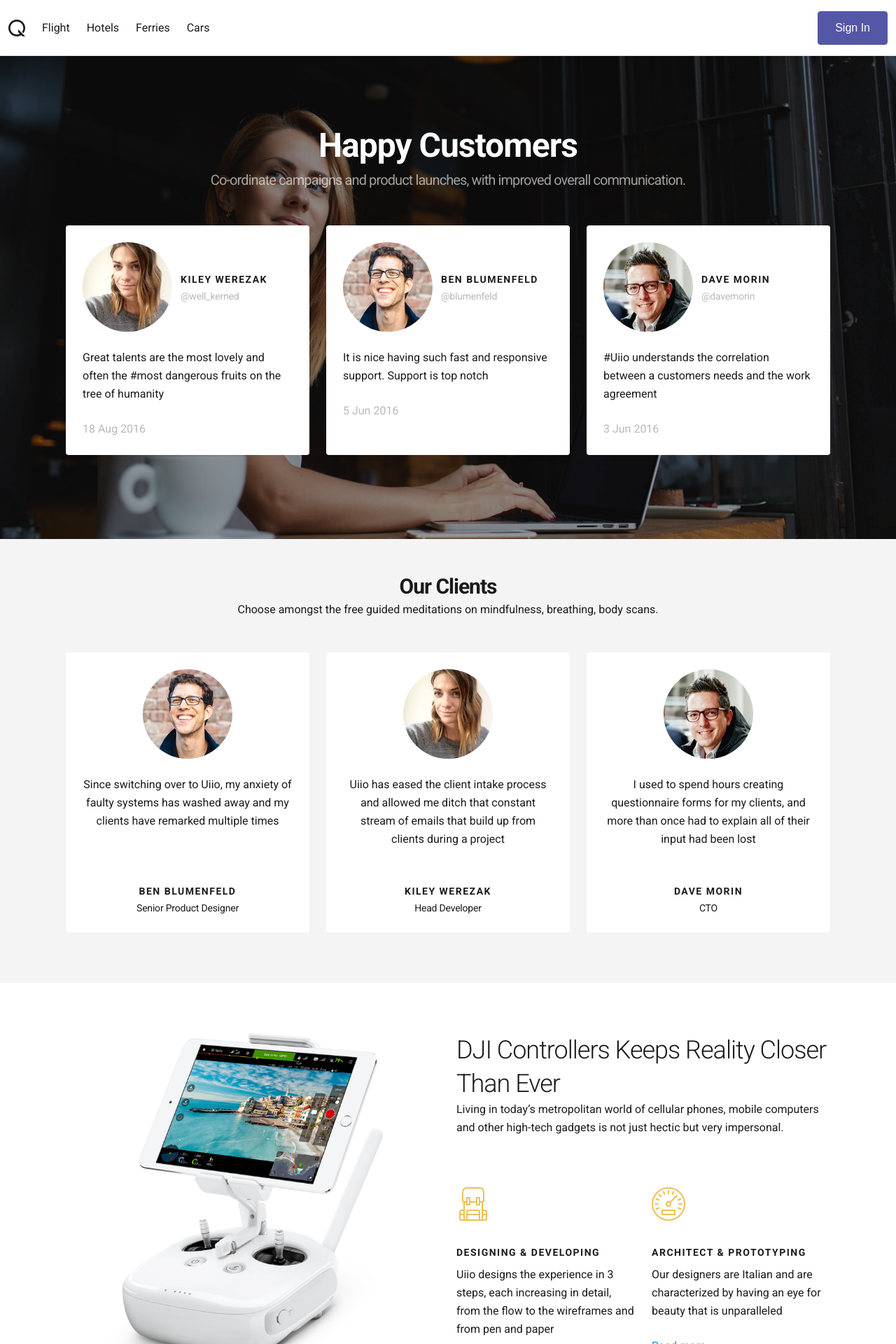
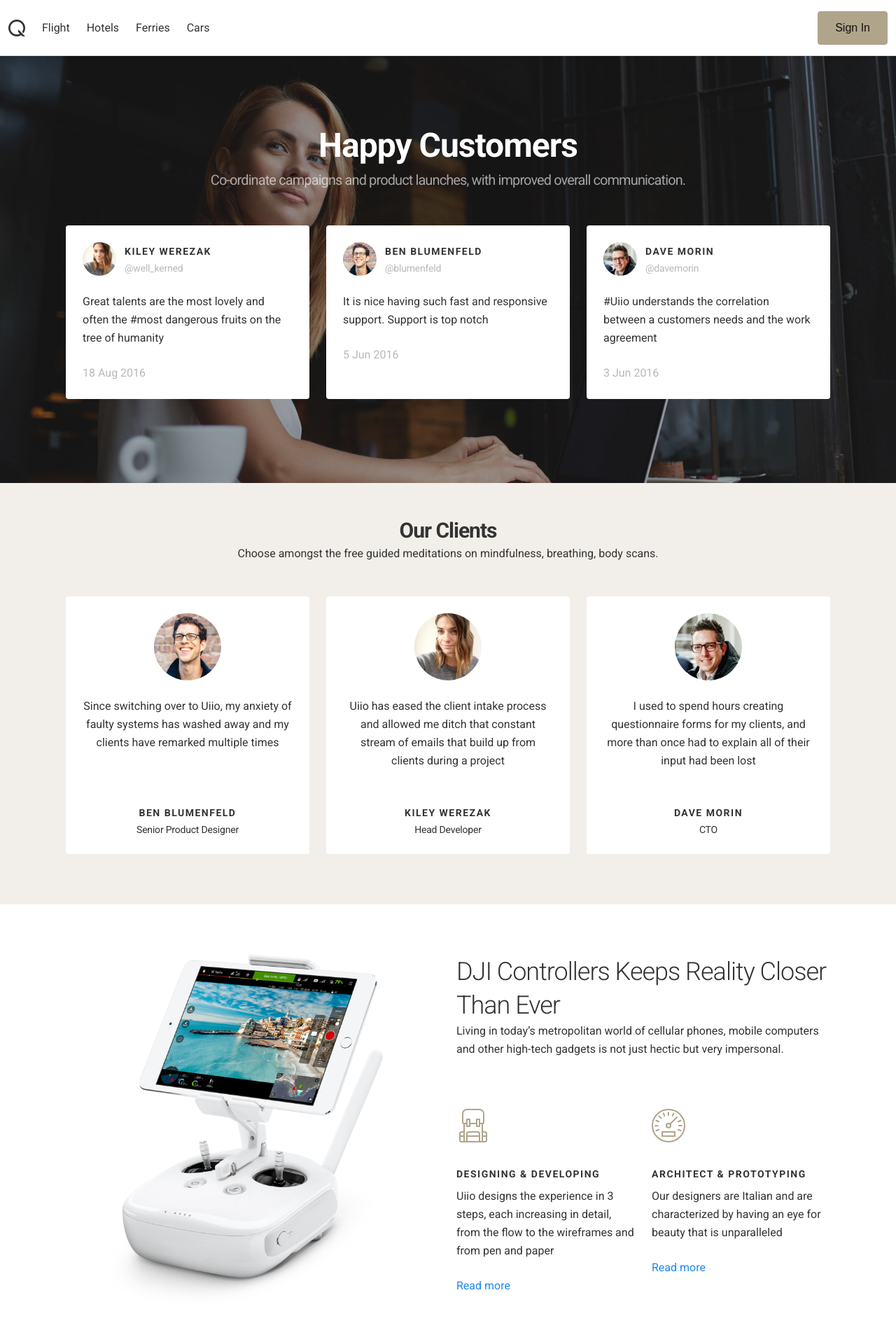
Before and after one commit to gparas/stamp, a React (Create React App) app: page / in a window 1280 px wide. Shown: the top 1920 px of the page at 70% size. Built offline with nearby package versions, Linux system fonts and the light colour scheme.

Commit message:
fix avatar size

```diff
--- a/src/App.css
+++ b/src/App.css
@@ -18,14 +18,14 @@ body {
   font-size: 16px;
   font-weight: normal;
   line-height: 26px;
-  color: #1B1B1B;
+  color: #333333;
   background-color: #fff; }
 
 h1, h2, h3, h4, h5, h6,
 .h1, .h2, .h3, .h4, .h5, .h6 {
   font-family: inherit;
   font-weight: 700;
-  color: #1B1B1B;
+  color: #333333;
   margin-top: 0;
   margin-bottom: 0;
   letter-spacing: -1px; }
@@ -84,7 +84,7 @@ textarea {
 
 .navbar-brand {
   display: flex;
-  color: #1B1B1B;
+  color: #333333;
   padding-right: 12px; }
   .navbar-brand:focus, .navbar-brand:hover {
     text-decoration: none; }
@@ -114,7 +114,7 @@ textarea {
       flex-direction: row; } }
   .navbar-nav .nav-link {
     display: flex;
-    color: #1B1B1B;
+    color: #333333;
     padding: 6px 12px; }
     .navbar-nav .nav-link:focus, .navbar-nav .nav-link:hover {
       text-decoration: none; }
@@ -146,21 +146,21 @@ h5, .h5 {
 .hero-text {
   font-size: 64px;
   font-weight: 700;
-  color: #1B1B1B;
+  color: #333333;
   line-height: 84px;
   letter-spacing: -0.9px; }
 
 .headline-text {
   font-size: 14px;
   font-weight: 700;
-  color: #1B1B1B;
+  color: #333333;
   letter-spacing: 1.5px;
   text-transform: uppercase; }
 
 .headline-text-small {
   font-size: 12px;
   font-weight: 700;
-  color: #1B1B1B;
+  color: #333333;
   letter-spacing: 1.3px;
   text-transform: uppercase; }
 
@@ -270,23 +270,23 @@ h5, .h5 {
     border-color: #ea3201; }
 
 .btn-primary {
-  color: #fff;
-  background-color: #5457A6;
-  border-color: #5457A6; }
+  color: #111;
+  background-color: #B0A48A;
+  border-color: #B0A48A; }
   .btn-primary:hover {
-    color: #fff;
-    background-color: #474a8d;
-    border-color: #434584; }
+    color: #111;
+    background-color: #a19273;
+    border-color: #9b8c6c; }
   .btn-primary:focus, .btn-primary.focus {
-    box-shadow: 0 0 0 3px rgba(84, 87, 166, 0.5); }
+    box-shadow: 0 0 0 3px rgba(176, 164, 138, 0.5); }
   .btn-primary.disabled, .btn-primary:disabled {
-    background-color: #5457A6;
-    border-color: #5457A6; }
+    background-color: #B0A48A;
+    border-color: #B0A48A; }
   .btn-primary:active, .btn-primary.active,
   .show > .btn-primary.dropdown-toggle {
-    background-color: #474a8d;
+    background-color: #a19273;
     background-image: none;
-    border-color: #434584; }
+    border-color: #9b8c6c; }
 
 .btn-outline-success {
   color: #40be65;
@@ -369,24 +369,24 @@ h5, .h5 {
     border-color: #fe4f20; }
 
 .btn-outline-primary {
-  color: #5457A6;
+  color: #B0A48A;
   background-color: transparent;
   background-image: none;
-  border-color: #5457A6; }
+  border-color: #B0A48A; }
   .btn-outline-primary:hover {
     color: #fff;
-    background-color: #5457A6;
-    border-color: #5457A6; }
+    background-color: #B0A48A;
+    border-color: #B0A48A; }
   .btn-outline-primary:focus, .btn-outline-primary.focus {
-    box-shadow: 0 0 0 3px rgba(84, 87, 166, 0.5); }
+    box-shadow: 0 0 0 3px rgba(176, 164, 138, 0.5); }
   .btn-outline-primary.disabled, .btn-outline-primary:disabled {
-    color: #5457A6;
+    color: #B0A48A;
     background-color: transparent; }
   .btn-outline-primary:active, .btn-outline-primary.active,
   .show > .btn-outline-primary.dropdown-toggle {
     color: #fff;
-    background-color: #5457A6;
-    border-color: #5457A6; }
+    background-color: #B0A48A;
+    border-color: #B0A48A; }
 
 .page-width {
   position: relative;
@@ -509,22 +509,22 @@ h5, .h5 {
   padding-right: 12px; }
 
 .bg-light {
-  background-color: #F4F4F4 !important; }
+  background-color: #F2EFEA !important; }
 
 a.bg-light:focus, a.bg-light:hover {
-  background-color: #dbdbdb !important; }
+  background-color: #dfd7cb !important; }
 
 .bg-dark {
-  background-color: #1B1B1B !important; }
+  background-color: #333333 !important; }
 
 a.bg-dark:focus, a.bg-dark:hover {
-  background-color: #020202 !important; }
+  background-color: #1a1a1a !important; }
 
 .bg-primary {
-  background-color: #5457A6 !important; }
+  background-color: #B0A48A !important; }
 
 a.bg-primary:focus, a.bg-primary:hover {
-  background-color: #434584 !important; }
+  background-color: #9b8c6c !important; }
 
 .bg-white {
   background-color: #fff !important; }
@@ -582,6 +582,12 @@ a.bg-primary:focus, a.bg-primary:hover {
 
 .avatar {
   border-radius: 100px; }
+
+.avatar-sm {
+  width: 48px; }
+
+.avatar-lg {
+  width: 96px; }
 
 .text-justify {
   text-align: justify !important; }
@@ -669,10 +675,10 @@ a.text-danger:focus, a.text-danger:hover {
   color: #ea3201 !important; }
 
 .text-primary {
-  color: #5457A6 !important; }
+  color: #B0A48A !important; }
 
 a.text-primary:focus, a.text-primary:hover {
-  color: #434584 !important; }
+  color: #9b8c6c !important; }
 
 .text-muted {
   color: #B9B9B9 !important; }
--- a/src/components/features/FeatureDji.js
+++ b/src/components/features/FeatureDji.js
@@ -17,13 +17,13 @@ class FeatureDji extends Component {
               <p>Living in today’s metropolitan world of cellular phones, mobile computers and other high-tech gadgets is not just hectic but very impersonal. </p>
               <div className="grid">
                 <div className="grid-item width-md-1-2 mt-lg">
-                  <p><Icon icon="backpack" size="48" className="text-warning" /></p>
+                  <p><Icon icon="backpack" size="48" className="text-primary" /></p>
                   <p className="headline-text mb-xs">Designing & Developing</p>
                   <p>Uiio designs the experience in 3 steps, each increasing in detail, from the flow to the wireframes and from pen and paper</p>
                   <a href="https://medium.com/@david.gilbertson/icons-as-react-components-de3e33cb8792">Read more</a>
                 </div>
                 <div className="grid-item width-md-1-2 mt-lg">
-                  <p><Icon icon="gauge" size="48" className="text-warning" /></p>
+                  <p><Icon icon="gauge" size="48" className="text-primary" /></p>
                   <p className="headline-text mb-xs">Architect & Prototyping</p>
                   <p>Our designers are Italian and are characterized by having an eye for beauty that is unparalleled</p>
                   <a href="https://medium.com/@david.gilbertson/icons-as-react-components-de3e33cb8792">Read more</a>
--- a/src/components/testimonials/HappyCustomers.js
+++ b/src/components/testimonials/HappyCustomers.js
@@ -36,7 +36,7 @@ const testimonials = function () {
         <div className="card-body">
           <div className="media mb-md">
             <div className="media-left">
-              <img className="avatar" src={item.avatar} with="48" height="48" alt={item.name}/>
+              <img className="avatar avatar-sm" src={item.avatar} alt={item.name}/>
             </div>
             <div className="media-body">
               <div className="headline-text">{item.name}</div>
--- a/src/components/testimonials/OurClients.js
+++ b/src/components/testimonials/OurClients.js
@@ -30,7 +30,7 @@ const testimonials = function () {
     <div key={i} className="grid-item width-md-1-3 d-flex">
       <div className="card">
         <div className="card-body">
-          <img className="avatar mb-md" src={item.avatar} with="80" height="80" alt={item.name}/>
+          <img className="avatar avatar-lg mb-md" src={item.avatar} alt={item.name}/>
           <p>{item.text}</p>
         </div>
         <div className="card-footer card-footer-flush">
--- a/src/styles/_images.scss
+++ b/src/styles/_images.scss
@@ -7,3 +7,15 @@
 .avatar {
   border-radius: 100px;
 }
+
+//
+// Avatar Sizes
+//
+
+.avatar-sm{
+  width: 48px;
+}
+
+.avatar-lg{
+  width: 96px;
+}
--- a/src/styles/_variables.scss
+++ b/src/styles/_variables.scss
@@ -5,7 +5,7 @@
 $white:    #fff;
 $black:    #000;
 
-$color-palette: 'palette-13';
+$color-palette: 'palette-11';
 
 $theme-colors: (
   success: #40be65,
```
